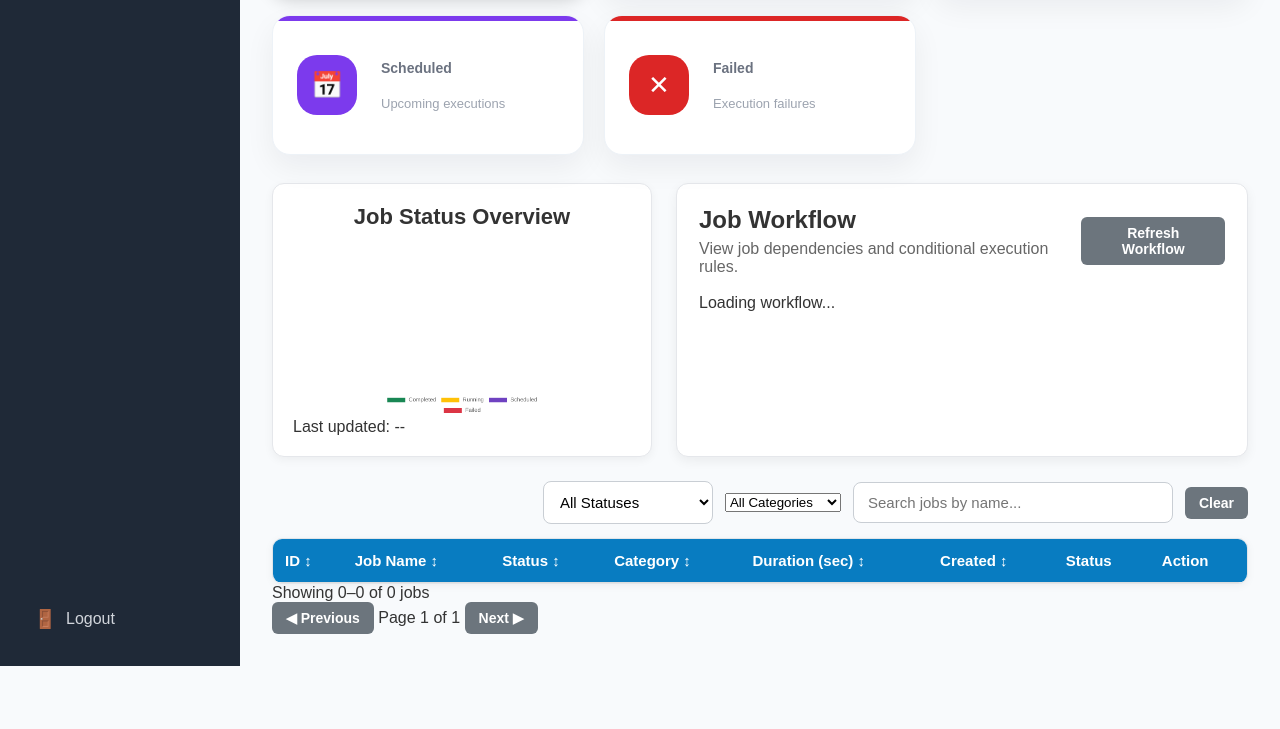
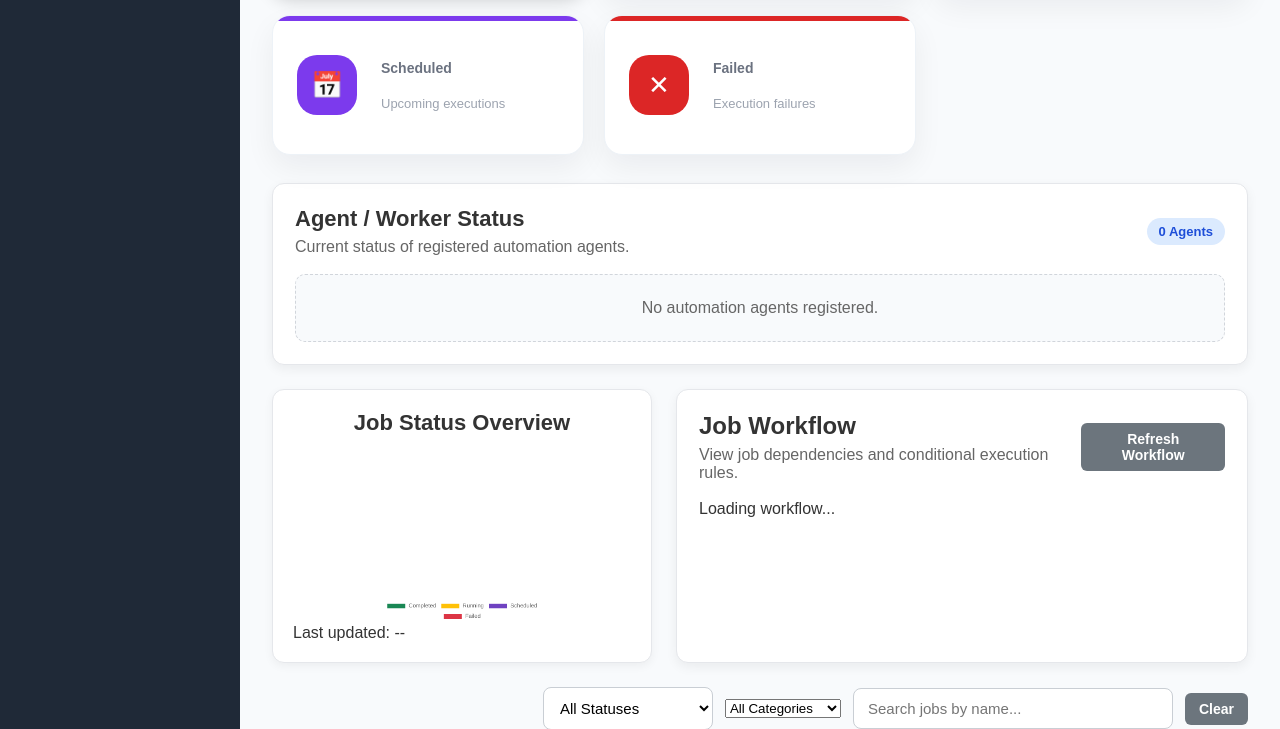
Before and after one commit to vsamant30/automation-platform, a FastAPI app: template app/templates/dashboard.html in a window 1280 px wide. Shown: the part 278-1007 px from the top of the page. Before the commit the page ends 944 px from the top, so only its background shows below. Run offline with FastAPI, Linux system fonts and the light colour scheme; the template is opened without the code that fills it, so the values that code supplies are empty.

Commit message:
Add agent worker status to enterprise dashboard

```diff
--- a/app/api/pages.py
+++ b/app/api/pages.py
@@ -223,6 +223,8 @@ def dashboard(request: Request):
 
         statistics = _get_dashboard_statistics(db)
 
+        agents = get_agents()
+
         return templates.TemplateResponse(
             request=request,
             name="dashboard.html",
@@ -230,6 +232,7 @@ def dashboard(request: Request):
                 "request": request,
                 "current_user": current_user,
                 "jobs": jobs,
+                "agents": agents,
                 **statistics,
             },
         )
--- a/app/static/css/style.css
+++ b/app/static/css/style.css
@@ -992,6 +992,180 @@ th {
 }
 
 
+/* ===========================
+Agent / Worker Status
+=========================== */
+
+.agent-status-section {
+    margin-bottom: 24px;
+    padding: 22px;
+
+    background: #ffffff;
+    border: 1px solid #e5e7eb;
+    border-radius: 12px;
+
+    box-shadow: 0 4px 12px rgba(0, 0, 0, 0.06);
+}
+
+.agent-status-header {
+    display: flex;
+    align-items: center;
+    justify-content: space-between;
+
+    gap: 16px;
+    margin-bottom: 18px;
+}
+
+.agent-status-header h2 {
+    margin: 0;
+
+    color: #333;
+    font-size: 22px;
+}
+
+.agent-status-header p {
+    margin: 6px 0 0;
+
+    color: #666;
+}
+
+.agent-count {
+    display: inline-flex;
+    align-items: center;
+    justify-content: center;
+
+    min-width: 78px;
+
+    padding: 6px 12px;
+
+    color: #1d4ed8;
+    background: #dbeafe;
+
+    border-radius: 20px;
+
+    font-size: 13px;
+    font-weight: 600;
+
+    white-space: nowrap;
+}
+
+.agent-status-grid {
+    display: grid;
+
+    grid-template-columns: repeat(
+        auto-fit,
+        minmax(260px, 1fr)
+    );
+
+    gap: 16px;
+}
+
+.agent-status-card {
+    padding: 18px;
+
+    background: #ffffff;
+
+    border: 1px solid #e5e7eb;
+    border-radius: 10px;
+
+    box-shadow: 0 2px 8px rgba(0, 0, 0, 0.05);
+
+    transition:
+        transform 0.2s ease,
+        box-shadow 0.2s ease;
+}
+
+.agent-status-card:hover {
+    transform: translateY(-3px);
+
+    box-shadow:
+        0 8px 20px rgba(0, 0, 0, 0.09);
+}
+
+.agent-status-card-header {
+    display: flex;
+    align-items: center;
+    justify-content: space-between;
+
+    gap: 12px;
+
+    margin-bottom: 14px;
+}
+
+.agent-status-card-header > strong {
+    color: #1f2937;
+    font-size: 15px;
+
+    overflow-wrap: anywhere;
+}
+
+.agent-status-badge {
+    display: inline-flex;
+    align-items: center;
+    justify-content: center;
+
+    padding: 5px 10px;
+
+    border-radius: 20px;
+
+    font-size: 12px;
+    font-weight: 600;
+
+    white-space: nowrap;
+}
+
+.agent-status-online {
+    color: #146c43;
+    background: #d1e7dd;
+}
+
+.agent-status-offline {
+    color: #842029;
+    background: #f8d7da;
+}
+
+.agent-status-details {
+    display: flex;
+    flex-direction: column;
+
+    gap: 8px;
+
+    color: #6b7280;
+    font-size: 13px;
+}
+
+.agent-status-details strong {
+    color: #374151;
+    font-weight: 600;
+
+    overflow-wrap: anywhere;
+}
+
+.agent-status-empty {
+    grid-column: 1 / -1;
+
+    padding: 24px;
+
+    color: #666;
+    text-align: center;
+
+    background: #f8fafc;
+
+    border: 1px dashed #d1d5db;
+    border-radius: 10px;
+}
+
+@media (max-width: 700px) {
+    .agent-status-header {
+        align-items: flex-start;
+        flex-direction: column;
+    }
+
+    .agent-status-grid {
+        grid-template-columns: 1fr;
+    }
+}
+
 
 #jobStatusChart {
 
--- a/app/templates/dashboard.html
+++ b/app/templates/dashboard.html
@@ -288,6 +288,81 @@ Dashboard
     </div>
 
 </div>
+
+
+<section class="agent-status-section">
+
+    <div class="agent-status-header">
+
+        <div>
+            <h2>Agent / Worker Status</h2>
+
+            <p>
+                Current status of registered automation agents.
+            </p>
+        </div>
+
+        <span class="agent-count">
+            {{ agents|length }} Agent{% if agents|length != 1 %}s{% endif %}
+        </span>
+
+    </div>
+
+    <div class="agent-status-grid">
+
+        {% for agent in agents %}
+
+        <div class="agent-status-card">
+
+            <div class="agent-status-card-header">
+
+                <strong>
+                    {{ agent.name }}
+                </strong>
+
+                <span class="
+                    agent-status-badge
+                    {% if agent.status|lower == 'online' %}
+                        agent-status-online
+                    {% else %}
+                        agent-status-offline
+                    {% endif %}
+                ">
+                    {{ agent.status }}
+                </span>
+
+            </div>
+
+<div class="agent-status-details">
+
+    <span>
+        Host:
+        <strong>{{ agent.hostname }}</strong>
+    </span>
+
+    <span>
+        Last Seen:
+        <strong>
+            {{ agent.last_seen_at if agent.last_seen_at else "Never" }}
+        </strong>
+    </span>
+
+</div>
+
+        </div>
+
+        {% else %}
+
+        <div class="agent-status-empty">
+            No automation agents registered.
+        </div>
+
+        {% endfor %}
+
+    </div>
+
+</section>
+
 
 <div class="dashboard-insights-row">
 
```
